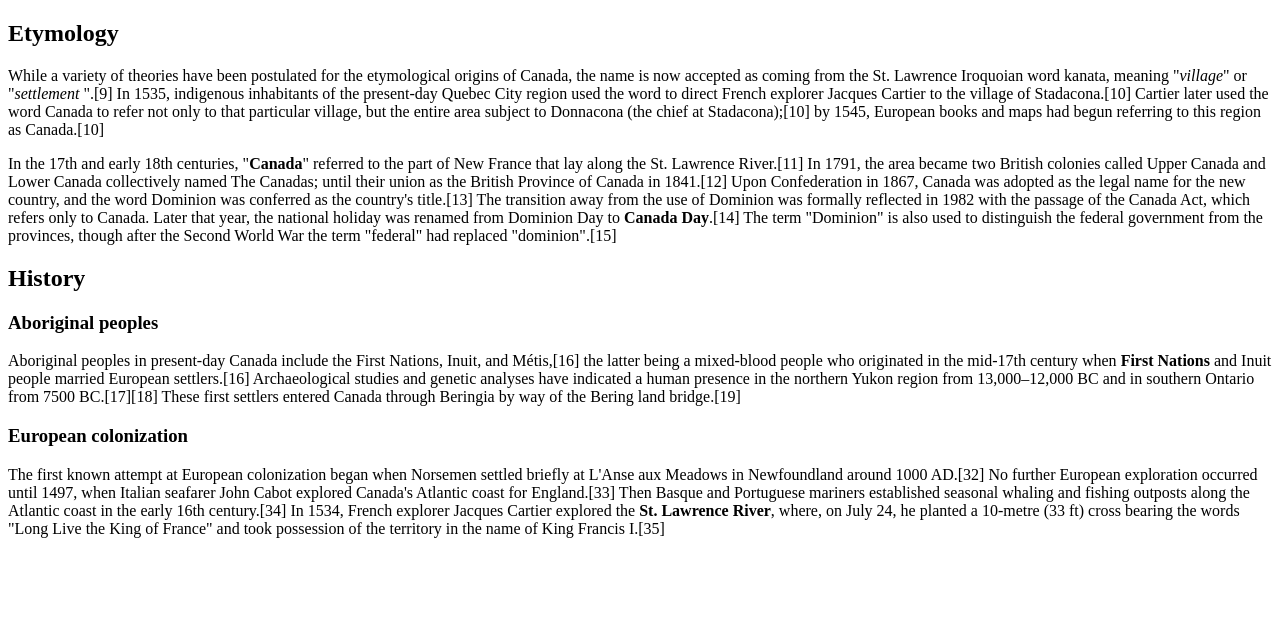
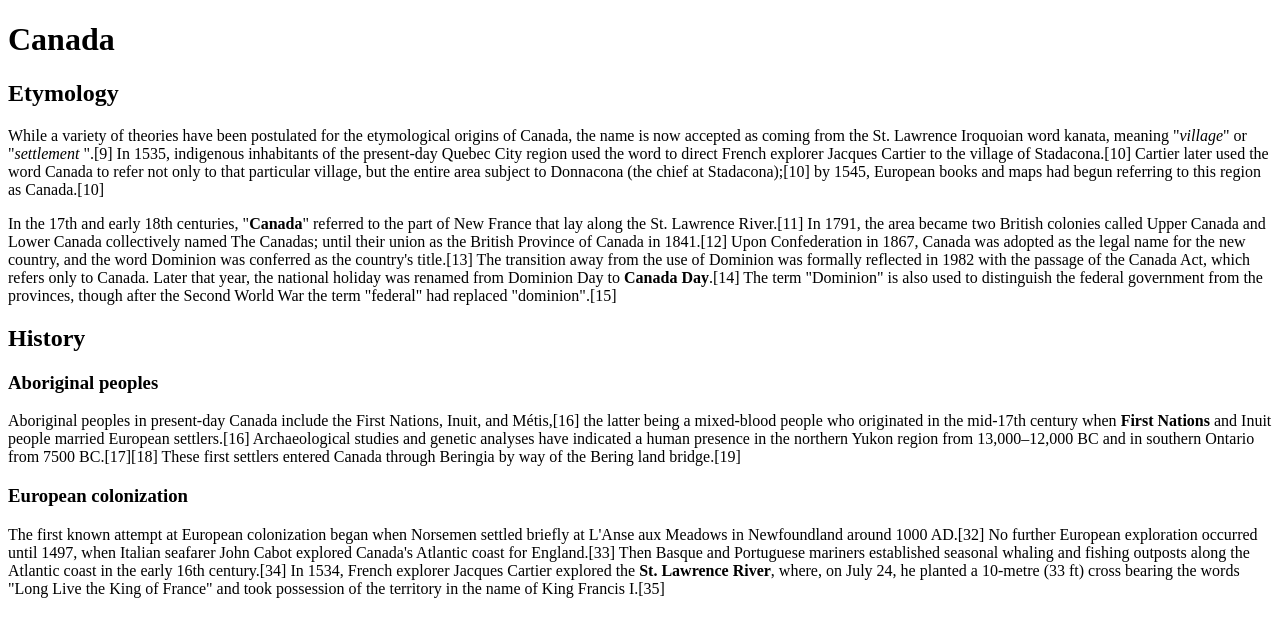
Before and after one commit to ad17kr/IASC-1P02-2021, a plain HTML site: page Lab2Challenge1.html in a window 1280 px wide. Drawn offline with Linux system fonts and the light colour scheme.

Commit message:
Update Lab2Challenge1.html

```diff
--- a/Lab2Challenge1.html
+++ b/Lab2Challenge1.html
@@ -2,12 +2,8 @@
 
 <html>
 
-  <head>
-    <title>Canada</title>
-  </head>
-
   <body>
-
+    <h1>Canada</h1>
     <h2>Etymology</h2>
     <p>While a variety of theories have been postulated for the etymological origins of Canada, the name is now accepted as coming from the St. Lawrence Iroquoian word kanata, meaning "<em>village</em>" or "<em>settlement</em> ".[9] In 1535, indigenous inhabitants of the present-day Quebec City region used the word to direct French explorer Jacques Cartier to the village of Stadacona.[10] Cartier later used the word Canada to refer not only to that particular village, but the entire area subject to Donnacona (the chief at Stadacona);[10] by 1545, European books and maps had begun referring to this region as Canada.[10]</p>
 
```
